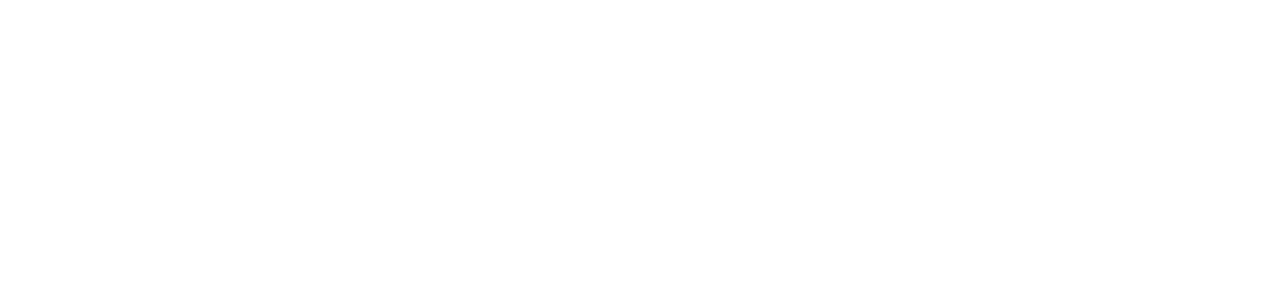
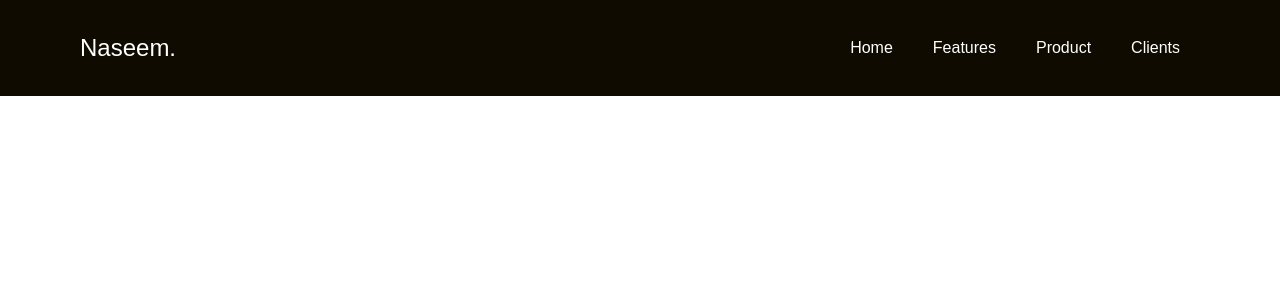
Before and after one commit to KoropeczEgor/Bank, a React app: page / in a window 1280 px wide. Shown: the top 300 px of the page. Built offline with nearby package versions, Linux system fonts and the light colour scheme; the HTML template or start-up script is replaced by a standard one.

Commit message:
feat: creat nav bar

```diff
--- a/package.json
+++ b/package.json
@@ -20,6 +20,7 @@
     "@typescript-eslint/eslint-plugin": "^7.13.1",
     "@typescript-eslint/parser": "^7.13.1",
     "@vitejs/plugin-react": "^4.3.1",
+    "autoprefixer": "^10.4.19",
     "eslint": "^8.57.0",
     "eslint-plugin-react-hooks": "^4.6.2",
     "eslint-plugin-react-refresh": "^0.4.7",
--- a/src/App.tsx
+++ b/src/App.tsx
@@ -1,5 +1,11 @@
+import NavBar from "./components/Navbar/NavBar";
+
 function App() {
-  return <></>;
+  return (
+    <div className="bg-primary text-white w-full h-full">
+      <NavBar />
+    </div>
+  );
 }
 
 export default App;
--- /dev/null
+++ b/src/components/Navbar/NavBar.tsx
@@ -0,0 +1,43 @@
+import { FcMenu } from "react-icons/fc";
+import navLinks from "../../utilits/navLinks";
+import { useState } from "react";
+
+interface NavLink {
+  id: string;
+  title: string;
+}
+const NavBar: React.FC = () => {
+  const [menu, setMenu] = useState<boolean>(false);
+
+  return (
+    <div className="mb-5 md:md-10 bg-primary">
+      <div className="container px-5 md:px-10 mx-auto relative font-poppins flex items-center justify-between py-8">
+        <div>
+          <h2 className="text-2xl">Naseem.</h2>
+        </div>
+
+        <div>
+          <ul
+            className={`${
+              menu ? "h-72" : "h-0"
+            } flex items-center sm:gap-10 gap-8 capitalize absolute sm:relative top-[70px] right-[20px] sm:top-0 bg-black-gradient sm:bg-gradient-to-r from-transparent z-50 sm:flex-row flex-col rounded-xl w-[92%] xs:w-72 justify-center sm:h-auto transition-all duration-500 sm:w-auto sm:justify-normal overflow-hidden`}
+          >
+            {navLinks.map((item: NavLink) => (
+              <li key={item.id}>
+                <a href={`#${item.id}`} className="font-[500]">
+                  {item.title}
+                </a>
+              </li>
+            ))}
+          </ul>
+          <FcMenu
+            className="sm:hidden block cursor-pointer text-2xl text-white"
+            onClick={() => setMenu(!menu)}
+          />
+        </div>
+      </div>
+    </div>
+  );
+};
+
+export default NavBar;
--- /dev/null
+++ b/src/components/Navbar/index.js
@@ -0,0 +1,3 @@
+import NavBar from "./NavBar";
+
+export default NavBar;
```
Also changed, not shown: 1 other file (tests, documents, lock files or other folders).
